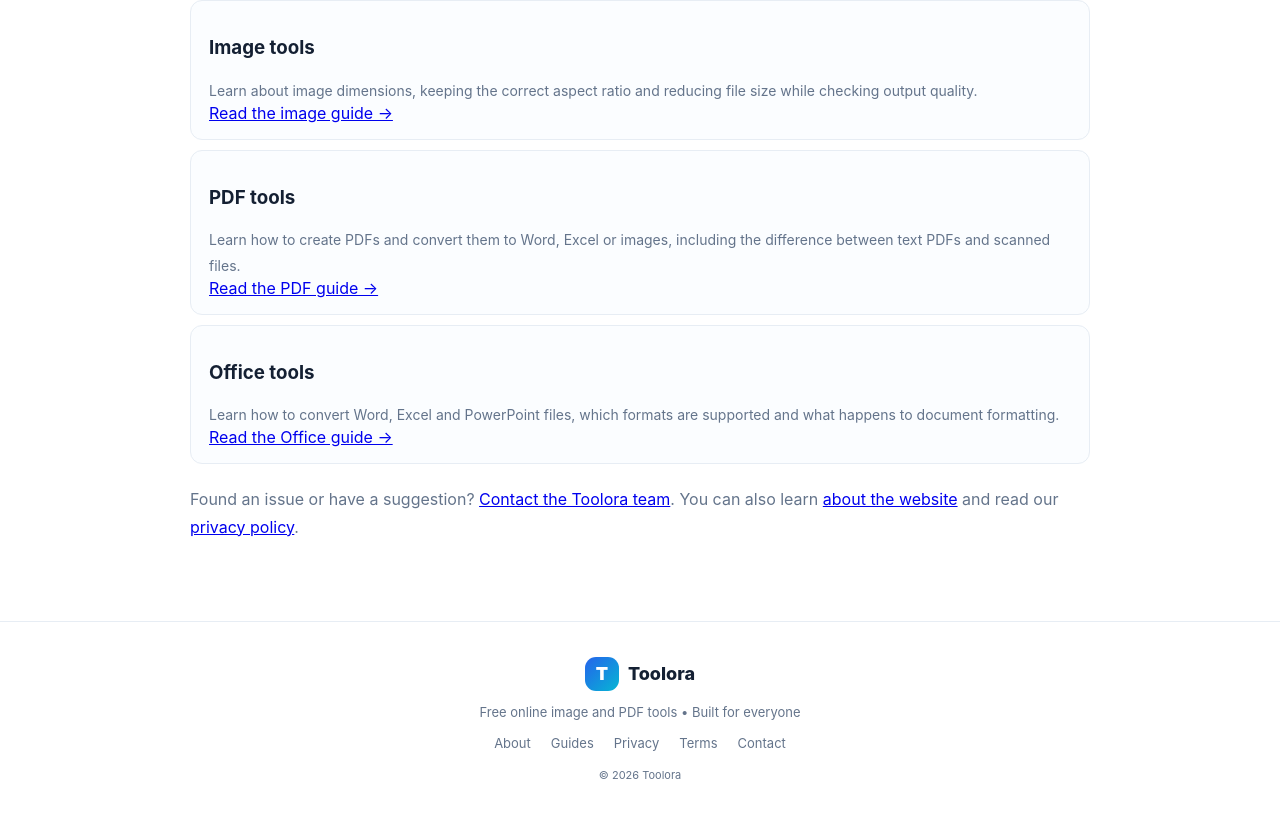
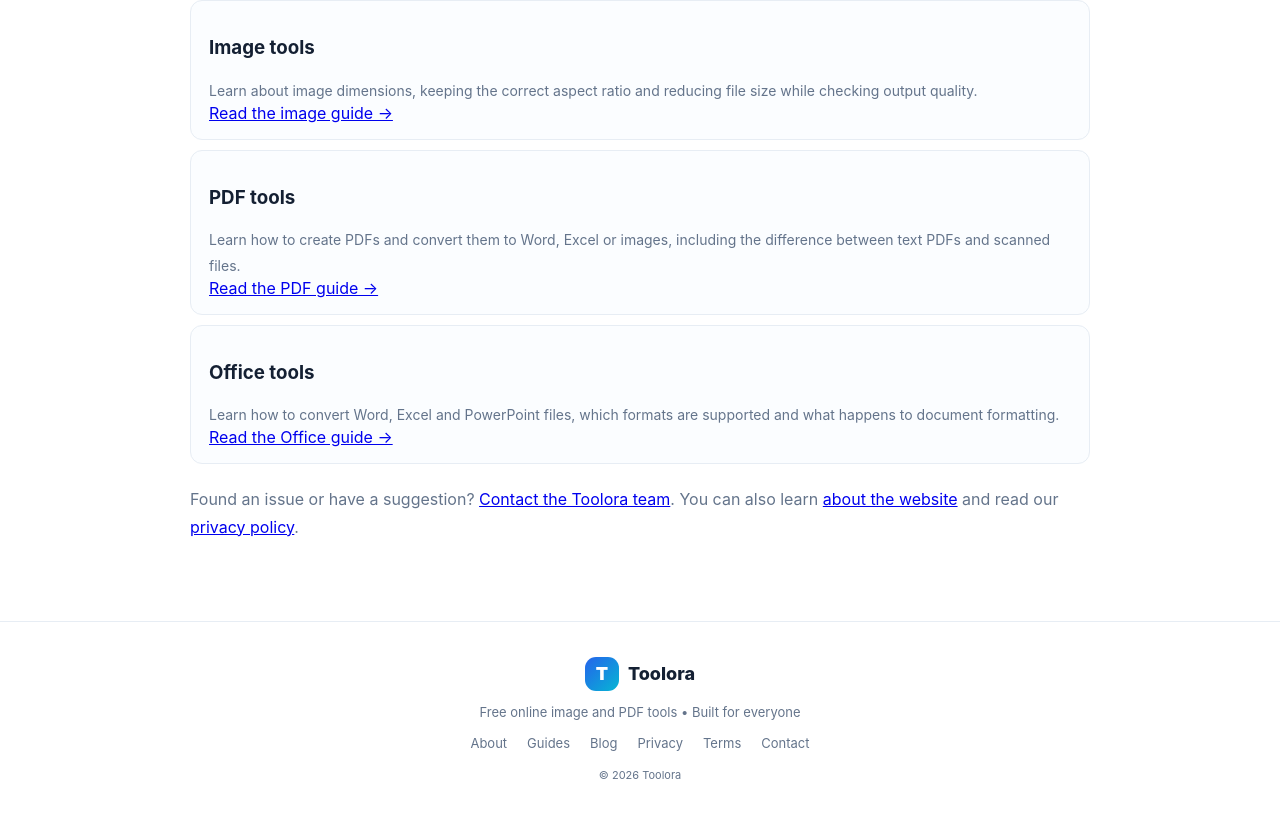
Before and after one commit to m5716386/toolora, a Next.js app: page / in a window 1280 px wide. Shown: the part 5008-5825 px from the top of the page. Built offline with nearby package versions, Linux system fonts and the light colour scheme.

Commit message:
Add blog to Toolora footer navigation

```diff
--- a/components/TooloraApp.tsx
+++ b/components/TooloraApp.tsx
@@ -695,6 +695,6 @@ export default function TooloraApp() {
         </>}
       </div>
     </section>
-    <footer className="footer"><div className="footerBrand"><span className="brandIcon">T</span> Toolora</div><p>{t.footer}</p><div className="footerLinks"><a href="/about">About</a><a href="/guides">Guides</a><a href="/privacy">Privacy</a><a href="/terms">Terms</a><a href="/contact">Contact</a></div><small>© {new Date().getFullYear()} Toolora</small></footer>
+    <footer className="footer"><div className="footerBrand"><span className="brandIcon">T</span> Toolora</div><p>{t.footer}</p><div className="footerLinks"><a href="/about">About</a><a href="/guides">Guides</a><a href="/blog">Blog</a><a href="/privacy">Privacy</a><a href="/terms">Terms</a><a href="/contact">Contact</a></div><small>© {new Date().getFullYear()} Toolora</small></footer>
   </main>;
 }
```
